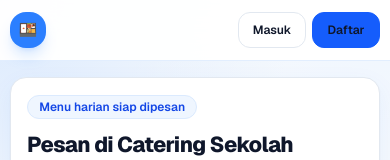
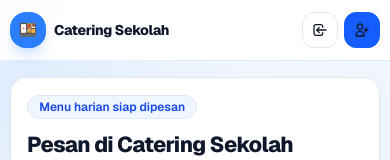
Before and after one commit to exmacc/catering-sekolah, a Next.js app in the folder web/: page / in a window 390 px wide. Shown: the top 160 px of the page. Built offline with nearby package versions, Linux system fonts and the light colour scheme; no server answers.

Commit message:
Keep catering name on mobile; use icon-only nav buttons on phone

```diff
--- a/web/src/components/customer/CustomerHeader.tsx
+++ b/web/src/components/customer/CustomerHeader.tsx
@@ -5,76 +5,144 @@ import { useAuth } from '@/contexts/AuthContext';
 import { useBranding } from '@/contexts/BrandingContext';
 import { BrandLogo } from '@/components/BrandLogo';
 
-const navBtn =
-  'inline-flex h-9 min-w-[4.25rem] items-center justify-center rounded-xl border px-3 text-xs font-semibold leading-none transition sm:h-10 sm:min-w-[5rem] sm:px-3.5 sm:text-sm';
+function NavIcon({ name }: { name: 'child' | 'history' | 'logout' | 'admin' | 'login' | 'register' }) {
+  const paths: Record<string, React.ReactNode> = {
+    child: (
+      <path
+        strokeLinecap="round"
+        strokeLinejoin="round"
+        d="M16 7a4 4 0 11-8 0 4 4 0 018 0zM12 14a7 7 0 00-7 7h14a7 7 0 00-7-7z"
+      />
+    ),
+    history: (
+      <path
+        strokeLinecap="round"
+        strokeLinejoin="round"
+        d="M12 8v4l3 3m6-3a9 9 0 11-18 0 9 9 0 0118 0z"
+      />
+    ),
+    logout: (
+      <path
+        strokeLinecap="round"
+        strokeLinejoin="round"
+        d="M17 16l4-4m0 0l-4-4m4 4H7m6 4v1a3 3 0 01-3 3H6a3 3 0 01-3-3V7a3 3 0 013-3h4a3 3 0 013 3v1"
+      />
+    ),
+    admin: (
+      <path
+        strokeLinecap="round"
+        strokeLinejoin="round"
+        d="M10.325 4.317c.426-1.756 2.924-1.756 3.35 0a1.724 1.724 0 002.573 1.066c1.543-.94 3.31.826 2.37 2.37a1.724 1.724 0 001.065 2.572c1.756.426 1.756 2.924 0 3.35a1.724 1.724 0 00-1.066 2.573c.94 1.543-.826 3.31-2.37 2.37a1.724 1.724 0 00-2.572 1.065c-.426 1.756-2.924 1.756-3.35 0a1.724 1.724 0 00-2.573-1.066c-1.543.94-3.31-.826-2.37-2.37a1.724 1.724 0 00-1.065-2.572c-1.756-.426-1.756-2.924 0-3.35a1.724 1.724 0 001.066-2.573c-.94-1.543.826-3.31 2.37-2.37.996.608 2.296.07 2.572-1.065z"
+      />
+    ),
+    login: (
+      <path
+        strokeLinecap="round"
+        strokeLinejoin="round"
+        d="M11 16l-4-4m0 0l4-4m-4 4h14m-5 4v1a3 3 0 01-3 3H6a3 3 0 01-3-3V7a3 3 0 013-3h7a3 3 0 013 3v1"
+      />
+    ),
+    register: (
+      <path strokeLinecap="round" strokeLinejoin="round" d="M18 9v3m0 0v3m0-3h3m-3 0h-3m-2-5a4 4 0 11-8 0 4 4 0 018 0zM3 20a6 6 0 0112 0v1H3v-1z" />
+    ),
+  };
+
+  return (
+    <svg className="h-4 w-4 sm:h-[18px] sm:w-[18px]" fill="none" viewBox="0 0 24 24" stroke="currentColor" strokeWidth={1.9}>
+      {paths[name]}
+    </svg>
+  );
+}
+
+/** Mobile: icon only. Desktop (sm+): icon + text, same height */
+const navBtnBase =
+  'inline-flex h-9 w-9 items-center justify-center gap-1.5 rounded-xl border text-xs font-semibold leading-none transition sm:h-10 sm:w-auto sm:min-w-0 sm:px-3 sm:text-sm';
 
 export function CustomerHeader() {
   const { user, logout } = useAuth();
   const { branding } = useBranding();
   const isAdmin = user?.role === 'admin';
+  const isParent = (user as any)?.customer?.customer_type === 'parent';
 
   return (
     <header className="sticky top-0 z-20 border-b border-blue-100/80 bg-white/95 backdrop-blur-xl">
       <div className="shell flex items-center justify-between gap-2 py-3 sm:gap-3 sm:py-3.5">
-        <Link href="/" className="flex shrink-0 items-center gap-2 sm:min-w-0 sm:flex-1 sm:gap-2.5" title={branding.business_name}>
+        <Link href="/" className="flex min-w-0 flex-1 items-center gap-2 sm:gap-2.5" title={branding.business_name}>
           <BrandLogo size={36} className="sm:!h-10 sm:!w-10" />
-          {/* Nama hanya di tablet/desktop — di HP diganti logo saja biar tombol nav muat */}
-          <div className="hidden min-w-0 sm:block">
-            <div className="truncate text-base font-extrabold tracking-tight text-slate-900">
+          <div className="min-w-0">
+            <div className="truncate text-sm font-extrabold tracking-tight text-slate-900 sm:text-base">
               {branding.business_name}
             </div>
-            <div className="truncate text-[11px] text-slate-500">{branding.tagline}</div>
+            <div className="hidden truncate text-[11px] text-slate-500 sm:block">{branding.tagline}</div>
           </div>
         </Link>
 
         <nav className="flex shrink-0 items-center gap-1.5 sm:gap-2">
           {user ? (
             <>
-              {(user as any).customer?.customer_type === 'parent' && (
+              {isParent && (
                 <Link
                   href="/children"
-                  className={`${navBtn} border-slate-200 bg-white text-slate-700 hover:bg-slate-50`}
+                  title="Anak"
+                  aria-label="Anak"
+                  className={`${navBtnBase} border-slate-200 bg-white text-slate-700 hover:bg-slate-50`}
                 >
-                  Anak
+                  <NavIcon name="child" />
+                  <span className="hidden sm:inline">Anak</span>
                 </Link>
               )}
               <Link
                 href="/order/history"
-                className={`${navBtn} border-slate-200 bg-white text-slate-700 hover:bg-slate-50`}
+                title="Riwayat"
+                aria-label="Riwayat"
+                className={`${navBtnBase} border-slate-200 bg-white text-slate-700 hover:bg-slate-50`}
               >
-                Riwayat
+                <NavIcon name="history" />
+                <span className="hidden sm:inline">Riwayat</span>
               </Link>
 
               {isAdmin && (
                 <Link
                   href="/admin"
-                  className={`${navBtn} border-blue-600 bg-blue-600 text-white hover:bg-blue-700`}
+                  title="Admin"
+                  aria-label="Admin"
+                  className={`${navBtnBase} border-blue-600 bg-blue-600 text-white hover:bg-blue-700`}
                 >
-                  Admin
+                  <NavIcon name="admin" />
+                  <span className="hidden sm:inline">Admin</span>
                 </Link>
               )}
 
               <button
                 type="button"
                 onClick={logout}
-                className={`${navBtn} border-red-200 bg-red-50 text-red-600 hover:bg-red-100`}
+                title="Keluar"
+                aria-label="Keluar"
+                className={`${navBtnBase} border-red-200 bg-red-50 text-red-600 hover:bg-red-100`}
               >
-                Keluar
+                <NavIcon name="logout" />
+                <span className="hidden sm:inline">Keluar</span>
               </button>
             </>
           ) : (
             <>
               <Link
                 href="/auth/login"
-                className={`${navBtn} border-slate-200 bg-white text-slate-700 hover:bg-slate-50`}
+                title="Masuk"
+                aria-label="Masuk"
+                className={`${navBtnBase} border-slate-200 bg-white text-slate-700 hover:bg-slate-50`}
               >
-                Masuk
+                <NavIcon name="login" />
+                <span className="hidden sm:inline">Masuk</span>
               </Link>
               <Link
                 href="/auth/register"
-                className={`${navBtn} border-blue-600 bg-blue-600 text-white hover:bg-blue-700`}
+                title="Daftar"
+                aria-label="Daftar"
+                className={`${navBtnBase} border-blue-600 bg-blue-600 text-white hover:bg-blue-700`}
               >
-                Daftar
+                <NavIcon name="register" />
+                <span className="hidden sm:inline">Daftar</span>
               </Link>
             </>
           )}
```
